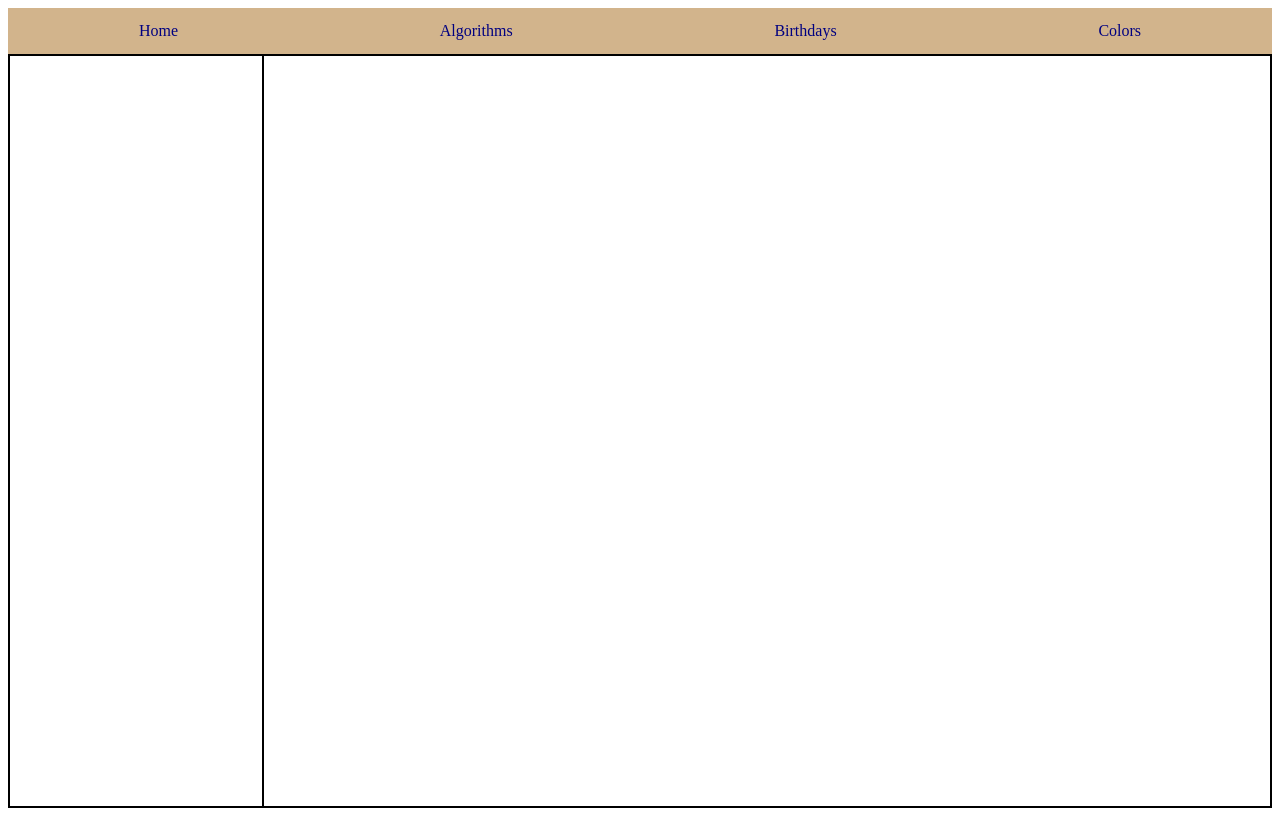
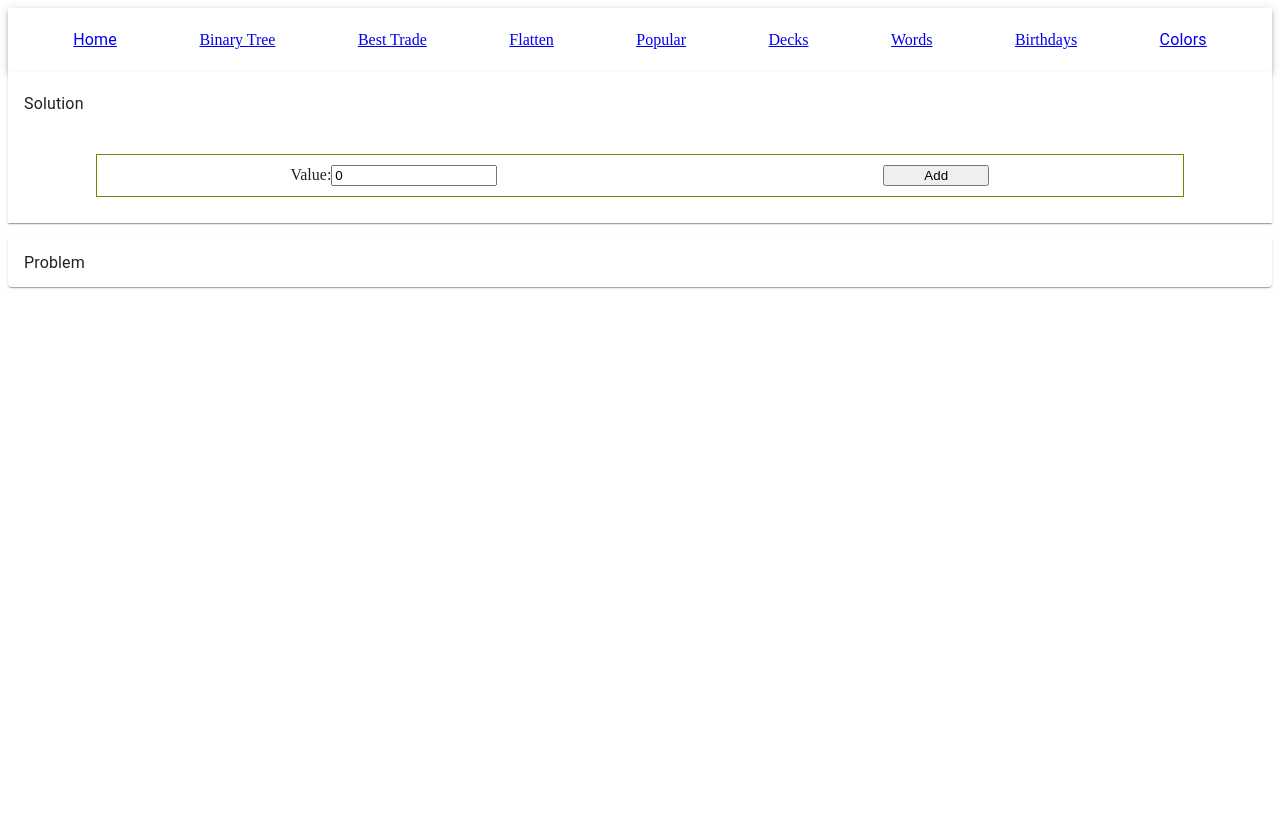
Before and after one commit to alialiayman/Casual, a React (Create React App) app: page /binarytree in a window 1280 px wide. Built offline with nearby package versions, Linux system fonts and the light colour scheme.

Commit message:
use materials

```diff
--- a/package.json
+++ b/package.json
@@ -4,6 +4,7 @@
   "version": "0.1.0",
   "private": true,
   "dependencies": {
+    "@material-ui/core": "^4.9.9",
     "@testing-library/jest-dom": "^4.2.4",
     "@testing-library/react": "^9.5.0",
     "@testing-library/user-event": "^7.2.1",
@@ -12,7 +13,8 @@
     "react": "^16.13.1",
     "react-dom": "^16.13.1",
     "react-router-dom": "^5.1.2",
-    "react-scripts": "3.4.1"
+    "react-scripts": "3.4.1",
+    "styled-components": "^5.0.1"
   },
   "scripts": {
     "start": "react-scripts start",
--- a/src/App.js
+++ b/src/App.js
@@ -1,26 +1,28 @@
 import React from 'react';
 import './App.scss';
+import { BrowserRouter as Router, Route } from 'react-router-dom';
 import Header from './components/Root/Header/Header';
-import SideNav from './components/Root/SideNav/SideNav';
-import Main from './components/Root/Main/Main';
 
+import NodesContainer from './components/Algorithms/BinaryTree/Nodes/Container/NodesContainer';
+import BestTrade from './components/Algorithms/BestTrade/BestTrade';
+import Flatten from './components/Algorithms/Flatten/Flatten';
+import PopularToys from './components/Algorithms/PopularToys/PopularToys';
+import Decks from './components/Algorithms/Decks/Decks';
+import LinkedWords from './components/Algorithms/LinkedWords/LinkedWords';
 
 function App() {
   return (
-    <main className="main-container">
-      <div className="header">
-        <Header></Header>
-      </div>
-      <div className="main-body">
-        <div className="side-nav">
-          <SideNav></SideNav>
-        </div>
-        <div className="main">
-          <Main></Main>
-        </div>
-
-      </div>
-    </main>
+    <Router>
+      <Header></Header>
+      <main>
+        <Route exact path="/binarytree" component={NodesContainer}></Route>
+        <Route exact path="/besttrade" component={BestTrade}></Route>
+        <Route exact path="/flatten" component={Flatten}></Route>
+        <Route exact path="/popular" component={PopularToys}></Route>
+        <Route exact path="/decks" component={Decks}></Route>
+        <Route exact path="/words" component={LinkedWords}></Route>
+      </main>
+    </Router>
 
   );
 }
--- a/src/components/Algorithms/BestTrade/BestTrade.js
+++ b/src/components/Algorithms/BestTrade/BestTrade.js
@@ -1,9 +1,12 @@
 import React, { useState } from 'react';
-
+import ExpansionPanel from '@material-ui/core/ExpansionPanel';
+import ExpansionPanelSummary from '@material-ui/core/ExpansionPanelSummary';
+import ExpansionPanelDetails from '@material-ui/core/ExpansionPanelDetails';
+import Typography from '@material-ui/core/Typography';
 
 const BestTrade = () => {
     const [inputArray, setInputArray] = useState('1,5,6,7,34,10');
-    const [result, setResult] = useState([0,0]);
+    const [result, setResult] = useState([0, 0]);
 
     const handleInputArrayChange = ({ target }) => {
         setInputArray(target.value);
@@ -14,14 +17,24 @@ const BestTrade = () => {
     }
     return (
         <React.Fragment>
-            <input value={inputArray} onChange={handleInputArrayChange}></input>
-            <button type="button" onClick={calculate}> Calculate </button>
-
-            <div>{result}</div>
-
-            <pre>
-                {problem}
-            </pre>
+            <ExpansionPanel expanded>
+                <ExpansionPanelSummary>
+                    <Typography >Solution</Typography>
+                </ExpansionPanelSummary>
+                <ExpansionPanelDetails>
+                    <input value={inputArray} onChange={handleInputArrayChange}></input>
+                    <button type="button" onClick={calculate}> Calculate </button>
+                    <div>{result}</div>
+                </ExpansionPanelDetails>
+            </ExpansionPanel>
+            <ExpansionPanel>
+                <ExpansionPanelSummary>
+                    <Typography >Problem</Typography>
+                </ExpansionPanelSummary>
+                <ExpansionPanelDetails>
+                    <Typography>{problem}</Typography>
+                </ExpansionPanelDetails>
+            </ExpansionPanel>
         </React.Fragment>
     )
 }
--- a/src/components/Algorithms/BinaryTree/Nodes/Container/NodesContainer.js
+++ b/src/components/Algorithms/BinaryTree/Nodes/Container/NodesContainer.js
@@ -1,8 +1,21 @@
 import React, { useState, useEffect } from 'react';
 import Node from '../Node/node';
 import { cloneDeep } from 'lodash';
+import ExpansionPanel from '@material-ui/core/ExpansionPanel';
+import ExpansionPanelSummary from '@material-ui/core/ExpansionPanelSummary';
+import ExpansionPanelDetails from '@material-ui/core/ExpansionPanelDetails';
+import Typography from '@material-ui/core/Typography';
+import Editor from '../../editor/editor';
+import { styled } from '@material-ui/core/styles';
+import Container from '@material-ui/core/Container';
 
-import Editor from '../../editor/editor';
+
+const MainContainer = styled(Container)({
+    display: 'flex',
+    flexDirection: 'column',
+    alignItems: 'center',
+});
+
 
 let _rootNode;
 const NodesContainer = () => {
@@ -54,8 +67,25 @@ const NodesContainer = () => {
 
     return (
         <React.Fragment>
-            <Editor addNode={addNodeHandler} />
-            <Node node={rootNode} />
+            <ExpansionPanel square expanded>
+                <ExpansionPanelSummary>
+                    <Typography >Solution</Typography>
+                </ExpansionPanelSummary>
+                <ExpansionPanelDetails>
+                    <MainContainer>
+                        <Editor addNode={addNodeHandler} />
+                        <Node node={rootNode} />
+                    </MainContainer>
+                </ExpansionPanelDetails>
+            </ExpansionPanel>
+            <ExpansionPanel>
+                <ExpansionPanelSummary>
+                    <Typography >Problem</Typography>
+                </ExpansionPanelSummary>
+                <ExpansionPanelDetails>
+                    <Typography>Problem description</Typography>
+                </ExpansionPanelDetails>
+            </ExpansionPanel>
         </React.Fragment>
     )
 }
--- a/src/components/Algorithms/BinaryTree/Nodes/Node/node.js
+++ b/src/components/Algorithms/BinaryTree/Nodes/Node/node.js
@@ -1,26 +1,58 @@
 import React from 'react';
-import './node.scss'
+import { styled } from '@material-ui/core/styles';
+import Container from '@material-ui/core/Container';
+
+
+const MainContainer = styled(Container)({
+    textAlign: 'center',
+    borderRadius: '25%',
+});
+
+
+
+const KeyContainer = styled(Container)({
+    fontSize: '1em',
+}
+);
+
+const ChildrenContainer = styled(Container)({
+    display: 'flex',
+    justifyItems: 'center',
+    justifyContent: 'center',
+});
+
+const LeftNode = styled(Container)({
+    width: '50%',
+    backgroundColor: 'yellow',
+});
+
+const RightNode = styled(Container)({
+    width: '50%',
+    backgroundColor: 'magenta',
+}
+);
+
 
 const Node = ({ node }) => {
     if (!node || !node.key) {
         return null;
     }
 
-    const nodeKey = <div className="node-container">
-        <div className="key-container">{node.key}</div>
-        <div className="children-container">
-            <div className="left-node">
+    const nodeKey = <MainContainer >
+        <KeyContainer>{node.key}</KeyContainer>
+        <ChildrenContainer >
+            <LeftNode >
                 {
                     node.left && <Node node={node.left} />
                 }
-            </div>
-            <div className="right-node">
+            </LeftNode>
+            <RightNode >
                 {
                     node.right && <Node node={node.right} />
                 }
-            </div>
-        </div>
-    </div>;
+            </RightNode>
+        </ChildrenContainer>
+    </MainContainer>;
 
 
     return (
@@ -31,4 +63,5 @@ const Node = ({ node }) => {
 
 }
 
+
 export default Node;
--- a/src/components/Algorithms/Decks/Decks.js
+++ b/src/components/Algorithms/Decks/Decks.js
@@ -1,3 +1,35 @@
+import ExpansionPanel from '@material-ui/core/ExpansionPanel';
+import ExpansionPanelSummary from '@material-ui/core/ExpansionPanelSummary';
+import ExpansionPanelDetails from '@material-ui/core/ExpansionPanelDetails';
+import Typography from '@material-ui/core/Typography';
+import React from 'react';
+
+const Decks = () => {
+    return (
+        <React.Fragment>
+            <ExpansionPanel expanded>
+                <ExpansionPanelSummary>
+                    <Typography >Solution</Typography>
+                </ExpansionPanelSummary>
+                <ExpansionPanelDetails>
+
+
+                </ExpansionPanelDetails>
+            </ExpansionPanel>
+            <ExpansionPanel>
+                <ExpansionPanelSummary>
+                    <Typography >Problem</Typography>
+                </ExpansionPanelSummary>
+                <ExpansionPanelDetails>
+                    <Typography>{problem}</Typography>
+                </ExpansionPanelDetails>
+            </ExpansionPanel>
+        </React.Fragment>
+    )
+};
+
+export default Decks;
+
 const completeDeck = new Map();
 
 
@@ -35,6 +67,7 @@ decks.forEach(d => {
     console.log(`${d} output: ${findCompleteDecks(d)}`)
 });
 
+const problem =
 `Problem 4:
 
 You’re given an X decks of N playing cards with few cards missing. The playing cards can be in the form of an array and is shuffled in any order:
--- a/src/components/Algorithms/Flatten/Flatten.js
+++ b/src/components/Algorithms/Flatten/Flatten.js
@@ -1,11 +1,44 @@
-const arr = [1,2,[3,4,[5,6],7,[8,9]]]
+import ExpansionPanel from '@material-ui/core/ExpansionPanel';
+import ExpansionPanelSummary from '@material-ui/core/ExpansionPanelSummary';
+import ExpansionPanelDetails from '@material-ui/core/ExpansionPanelDetails';
+import Typography from '@material-ui/core/Typography';
+import React from 'react';
+
+const Flatten = () => {
+    return (
+        <React.Fragment>
+
+
+            <ExpansionPanel expanded>
+                <ExpansionPanelSummary>
+                    <Typography >Solution</Typography>
+                </ExpansionPanelSummary>
+                <ExpansionPanelDetails>
+
+
+                </ExpansionPanelDetails>
+            </ExpansionPanel>
+            <ExpansionPanel>
+                <ExpansionPanelSummary>
+                    <Typography >Problem</Typography>
+                </ExpansionPanelSummary>
+                <ExpansionPanelDetails>
+                    <Typography>{problem}</Typography>
+                </ExpansionPanelDetails>
+            </ExpansionPanel>
+        </React.Fragment>
+    )
+};
+
+export default Flatten;
+
+const arr = [1, 2, [3, 4, [5, 6], 7, [8, 9]]]
 
 const result = [];
 
-function flatten(input){
-    input.forEach(x=> {
-        if (Array.isArray(x))
-        {
+function flatten(input) {
+    input.forEach(x => {
+        if (Array.isArray(x)) {
             flatten(x);
         } else {
             result.push(x);
@@ -18,7 +51,8 @@ flatten(arr);
 
 console.log(result);
 
-`Problem 2
+const problem =
+    `Problem 2
 
 Flatten this array out : [1,2,[3,4,[5,6],7,[8,9]]]
 Output should be [1,2,3,4,5,6,7,8,9]
--- a/src/components/Algorithms/LinkedWords/LinkedWords.js
+++ b/src/components/Algorithms/LinkedWords/LinkedWords.js
@@ -1,4 +1,38 @@
-const randWords =   ['M>P','L>A','A>M'];
+import ExpansionPanel from '@material-ui/core/ExpansionPanel';
+import ExpansionPanelSummary from '@material-ui/core/ExpansionPanelSummary';
+import ExpansionPanelDetails from '@material-ui/core/ExpansionPanelDetails';
+import Typography from '@material-ui/core/Typography';
+import React from 'react';
+
+const LinkedWords = () => {
+    return (
+        <React.Fragment>
+
+
+        <ExpansionPanel expanded>
+            <ExpansionPanelSummary>
+                <Typography >Solution</Typography>
+            </ExpansionPanelSummary>
+            <ExpansionPanelDetails>
+
+
+            </ExpansionPanelDetails>
+        </ExpansionPanel>
+        <ExpansionPanel>
+            <ExpansionPanelSummary>
+                <Typography >Problem</Typography>
+            </ExpansionPanelSummary>
+            <ExpansionPanelDetails>
+                <Typography>{problem}</Typography>
+            </ExpansionPanelDetails>
+        </ExpansionPanel>
+        </React.Fragment>
+    )
+};
+
+export default LinkedWords;
+
+const randWords = ['M>P', 'L>A', 'A>M'];
 const result = [];
 
 
@@ -54,7 +88,8 @@ function processEntry(item) {
 makeWord(randWords);
 console.log(result.join(''));
 
-`Problem 3
+const problem =
+    `Problem 3
 
 You have an array of N strings.
 
--- a/src/components/Algorithms/PopularToys/PopularToys.js
+++ b/src/components/Algorithms/PopularToys/PopularToys.js
@@ -1,3 +1,36 @@
+import ExpansionPanel from '@material-ui/core/ExpansionPanel';
+import ExpansionPanelSummary from '@material-ui/core/ExpansionPanelSummary';
+import ExpansionPanelDetails from '@material-ui/core/ExpansionPanelDetails';
+import Typography from '@material-ui/core/Typography';
+import React from 'react';
+
+const PopularToys = () => {
+    return (
+        <React.Fragment>
+
+
+        <ExpansionPanel expanded>
+            <ExpansionPanelSummary>
+                <Typography >Solution</Typography>
+            </ExpansionPanelSummary>
+            <ExpansionPanelDetails>
+
+
+            </ExpansionPanelDetails>
+        </ExpansionPanel>
+        <ExpansionPanel>
+            <ExpansionPanelSummary>
+                <Typography >Problem</Typography>
+            </ExpansionPanelSummary>
+            <ExpansionPanelDetails>
+                <Typography>{problem}</Typography>
+            </ExpansionPanelDetails>
+        </ExpansionPanel>
+        </React.Fragment>
+    )
+};
+
+export default PopularToys;
 
 function popularNToys(numToys, topToys, toys, numQuotes, quotes){
 
@@ -47,3 +80,5 @@ console.log(sortedHt.slice(0,2));
 
 
 popularNToys(6,2,['elmo','elsa'],6,['elmo is good', 'elsa is good']);
+
+const problem = ``;
--- a/src/components/Root/Header/Header.js
+++ b/src/components/Root/Header/Header.js
@@ -1,30 +1,42 @@
 import React from 'react';
-import { Link, BrowserRouter as Router } from 'react-router-dom';
+import { Link } from 'react-router-dom';
+import { styled } from '@material-ui/core/styles';
+import AppBar from '@material-ui/core/AppBar';
 import './header.scss';
+import { Toolbar, Typography } from '@material-ui/core';
+
+const ToolBarFlex = styled(Toolbar)({
+    display: 'flex',
+    justifyContent: 'space-around'
+});
 
 const Header = () => {
 
     return (
-        <Router>
-            <nav aria-label="main" className='main-header-nav'>
-                <ul className="main-header-ul-container">
-                    <li>
-                        <Link to="/"  >Home</Link>
-                    </li>
-                    <li>
-                        <Link to="algorithm"  >Algorithms</Link>
-                    </li>
-                    <li>
-                        <Link to="birthday"  >Birthdays</Link>
-                    </li>
-                    <li>
-                        <Link to="color"  >Colors</Link>
-                    </li>
-                </ul>
-            </nav>
-        </Router>
+
+        <AppBar position='static' color="transparent">
+            <ToolBarFlex>
+                <Link to="/"><Typography>
+                    Home
+                </Typography></Link>
+
+                <Link to="/binarytree"  >Binary Tree</Link>
+                <Link to="/besttrade"  >Best Trade</Link>
+                <Link to="/flatten"  >Flatten</Link>
+                <Link to="/popular"  >Popular</Link>
+                <Link to="/decks"  >Decks</Link>
+                <Link to="/words"  >Words</Link>
+                <Link to="/birthday"  >Birthdays</Link>
+                <Link to="/color">
+                    <Typography>
+                        Colors
+                    </Typography>
+
+                </Link>
+
+            </ToolBarFlex>
+        </AppBar>
     )
-
 }
 
 export default Header;
```
Also changed, not shown: src/components/Algorithms/BinaryTree/Nodes/Node/node.scss (deleted, +0 -24 lines), 1 other file (tests, documents, lock files or other folders).
